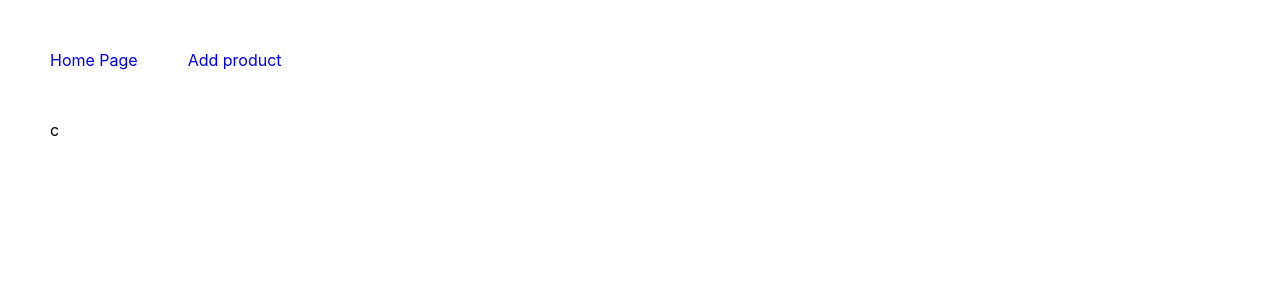
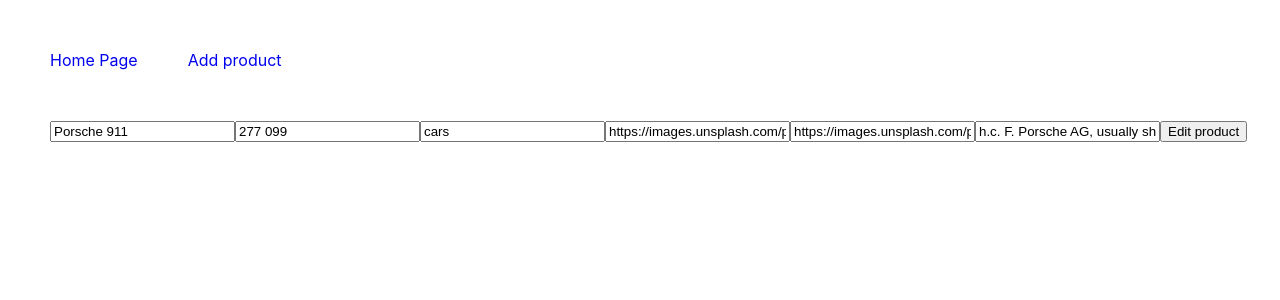
Before and after one commit to daniarabykeev/pet, a React (Create React App) app: page /edit/1 in a window 1280 px wide. Shown: the top 300 px of the page. Built offline with nearby package versions, Linux system fonts and the light colour scheme; data requests are answered from the project's data file.

Commit message:
feat: add Search function

```diff
--- a/db.json
+++ b/db.json
@@ -1,8 +1,8 @@
 {
   "products": [
     {
-      "title": "Porsche",
-      "price": "270 000",
+      "title": "Porsche 911",
+      "price": "277 099",
       "category": "cars",
       "image": "https://images.unsplash.com/photo-1611859266720-147cc87658f1?ixlib=rb-4.0.3&ixid=MnwxMjA3fDB8MHxzZWFyY2h8OXx8cG9yc2NoZXxlbnwwfDB8MHx8&auto=format&fit=crop&w=400&q=60",
       "image2": "https://images.unsplash.com/photo-1611651338412-8403fa6e3599?ixlib=rb-4.0.3&ixid=MnwxMjA3fDB8MHxzZWFyY2h8M3x8cG9yc2NoZXxlbnwwfDB8MHx8&auto=format&fit=crop&w=400&q=60",
@@ -10,13 +10,14 @@
       "id": 1
     },
     {
-      "title": "BMW",
-      "price": "290 000",
+      "title": "BMW 5 Series",
+      "price": "295 090",
       "category": "cars",
       "image": "https://images.unsplash.com/photo-1610809376778-928ee2c3a561?ixlib=rb-4.0.3&ixid=MnwxMjA3fDB8MHxzZWFyY2h8MTB8fEJNV3xlbnwwfDB8MHx8&auto=format&fit=crop&w=500&q=60",
       "image2": "https://images.unsplash.com/photo-1614026480209-cd9934144671?ixlib=rb-4.0.3&ixid=MnwxMjA3fDB8MHxzZWFyY2h8OHx8Qk1XfGVufDB8MHwwfHw%3D&auto=format&fit=crop&w=500&q=60",
       "description": "BMW, in full Bayerische Motoren Werke AG, German automaker noted for quality sports sedans and motorcycles and one of the most prominent brands in the world. Headquarters are in Munich.",
-      "id": 2
+      "id": 2,
+      "name": "BMWs"
     }
   ]
 }
--- a/src/components/Navbar.jsx
+++ b/src/components/Navbar.jsx
@@ -7,7 +7,9 @@
       <NavLink style={{ marginRight: "50px" }} to="/">
         Home Page
       </NavLink>
-      <NavLink to="/add">Add product</NavLink>
+      <NavLink style={{ marginRight: "50px" }} to="/add">
+        Add product
+      </NavLink>
     </div>
   );
 }
--- a/src/contexts/ProductsContext.jsx
+++ b/src/contexts/ProductsContext.jsx
@@ -24,10 +24,10 @@
   const [state, dispatch] = useReducer(reducer, initState);
 
   async function getProducts() {
-    const { data } = await axios(API);
+    const res = await axios(`${API}${window.location.search}`);
     dispatch({
       type: ACTIONS.GET_PRODUCTS,
-      payload: data,
+      payload: res.data,
     });
   }
 
--- a/src/pages/EditProductPage.jsx
+++ b/src/pages/EditProductPage.jsx
@@ -1,7 +1,112 @@
-import React from "react";
+import React, { useContext, useEffect, useState } from "react";
+import { useNavigate, useParams } from "react-router-dom";
+import { productsContext } from "../contexts/ProductsContext";
+
+const init = {
+  title: "",
+  price: "",
+  category: "",
+  image: "",
+  image2: "",
+  description: "",
+};
 
 function EditProductPage() {
-  return <div style={{ marginTop: "50px", marginLeft: "50px" }}>c</div>;
+  const { oneProduct, getOneProduct, editProduct } =
+    useContext(productsContext);
+  const [product, setProduct] = useState(init);
+  const navigate = useNavigate();
+  const { id } = useParams();
+
+  useEffect(() => {
+    getOneProduct(id);
+  }, []);
+  useEffect(() => {
+    if (oneProduct) {
+      setProduct(oneProduct);
+    }
+  }, [oneProduct]);
+
+  function handleSubmit(e) {
+    e.preventDefault();
+    editProduct(id, product);
+    setProduct(init);
+    navigate("/");
+  }
+
+  function handleChange(e) {
+    let obj = {
+      ...product,
+      [e.target.name]: e.target.value,
+    };
+    setProduct(obj);
+  }
+  return (
+    <div style={{ marginTop: "50px", marginLeft: "50px" }}>
+      <form
+        action=""
+        onSubmit={(e) => {
+          handleSubmit(e);
+        }}
+      >
+        <input
+          placeholder="title"
+          name="title"
+          value={product.title}
+          type="text"
+          onChange={(e) => {
+            handleChange(e);
+          }}
+        />
+        <input
+          placeholder="price"
+          name="price"
+          value={product.price}
+          type="text"
+          onChange={(e) => {
+            handleChange(e);
+          }}
+        />
+        <input
+          placeholder="category"
+          name="category"
+          value={product.category}
+          type="text"
+          onChange={(e) => {
+            handleChange(e);
+          }}
+        />
+        <input
+          placeholder="image"
+          name="image"
+          value={product.image}
+          type="text"
+          onChange={(e) => {
+            handleChange(e);
+          }}
+        />
+        <input
+          placeholder="image2"
+          name="image2"
+          value={product.image2}
+          type="text"
+          onChange={(e) => {
+            handleChange(e);
+          }}
+        />
+        <input
+          placeholder="description"
+          name="description"
+          value={product.description}
+          type="text"
+          onChange={(e) => {
+            handleChange(e);
+          }}
+        />
+        <button>Edit product</button>
+      </form>
+    </div>
+  );
 }
 
 export default EditProductPage;
--- a/src/pages/HomePage.jsx
+++ b/src/pages/HomePage.jsx
@@ -1,20 +1,41 @@
-import React, { useContext, useEffect } from "react";
-import { useNavigate } from "react-router-dom";
+import React, { useContext, useEffect, useState } from "react";
+import { useNavigate, useSearchParams } from "react-router-dom";
 import { productsContext } from "../contexts/ProductsContext";
 
 function HomePage() {
-  const { products, getProducts } = useContext(productsContext);
+  const { products, getProducts, deleteProduct } = useContext(productsContext);
   const navigate = useNavigate();
+  const [searchParams, setSearchParams] = useSearchParams();
+  const [input, setInput] = useState(searchParams.get("title_like") || "");
+
+  useEffect(() => {
+    const obj = Object.fromEntries([...searchParams]);
+    setSearchParams({
+      ...obj,
+      title_like: input,
+    });
+  }, [input]);
 
   useEffect(() => {
     getProducts();
-  }, []);
+  }, [searchParams]);
 
   return (
+    <div>
+      <input
+        value={input}
+        onChange={(e) => {
+          setInput(e.target.value);
+        }}
+        placeholder="Search"
+        type="text"
+        style={{ marginTop: "50px", marginLeft: "50px" }}
+      />
       <div style={{ marginTop: "50px", marginLeft: "50px", display: "flex" }}>
         {products.map((item) => {
           return (
             <div
+              key={item.id}
               style={{
                 border: "1px solid black",
                 width: "300px",
@@ -24,7 +45,11 @@
             >
               <div>
                 <img
-                style={{ width: "300px", height: "200px", borderRadius: "9px" }}
+                  style={{
+                    width: "300px",
+                    height: "200px",
+                    borderRadius: "9px",
+                  }}
                   src={item.image}
                   alt=""
                 />
@@ -55,14 +80,27 @@
                     marginTop: "5px",
                   }}
                 >
-                <button>edit</button>
-                <button>delete</button>
+                  <button
+                    onClick={(e) => {
+                      navigate(`/edit/${item.id}`);
+                    }}
+                  >
+                    edit
+                  </button>
+                  <button
+                    onClick={(e) => {
+                      deleteProduct(item.id);
+                    }}
+                  >
+                    delete
+                  </button>
                 </div>
               </div>
             </div>
           );
         })}
       </div>
+    </div>
   );
 }
 
```
Lines whose indentation alone changed are shown as unchanged.
